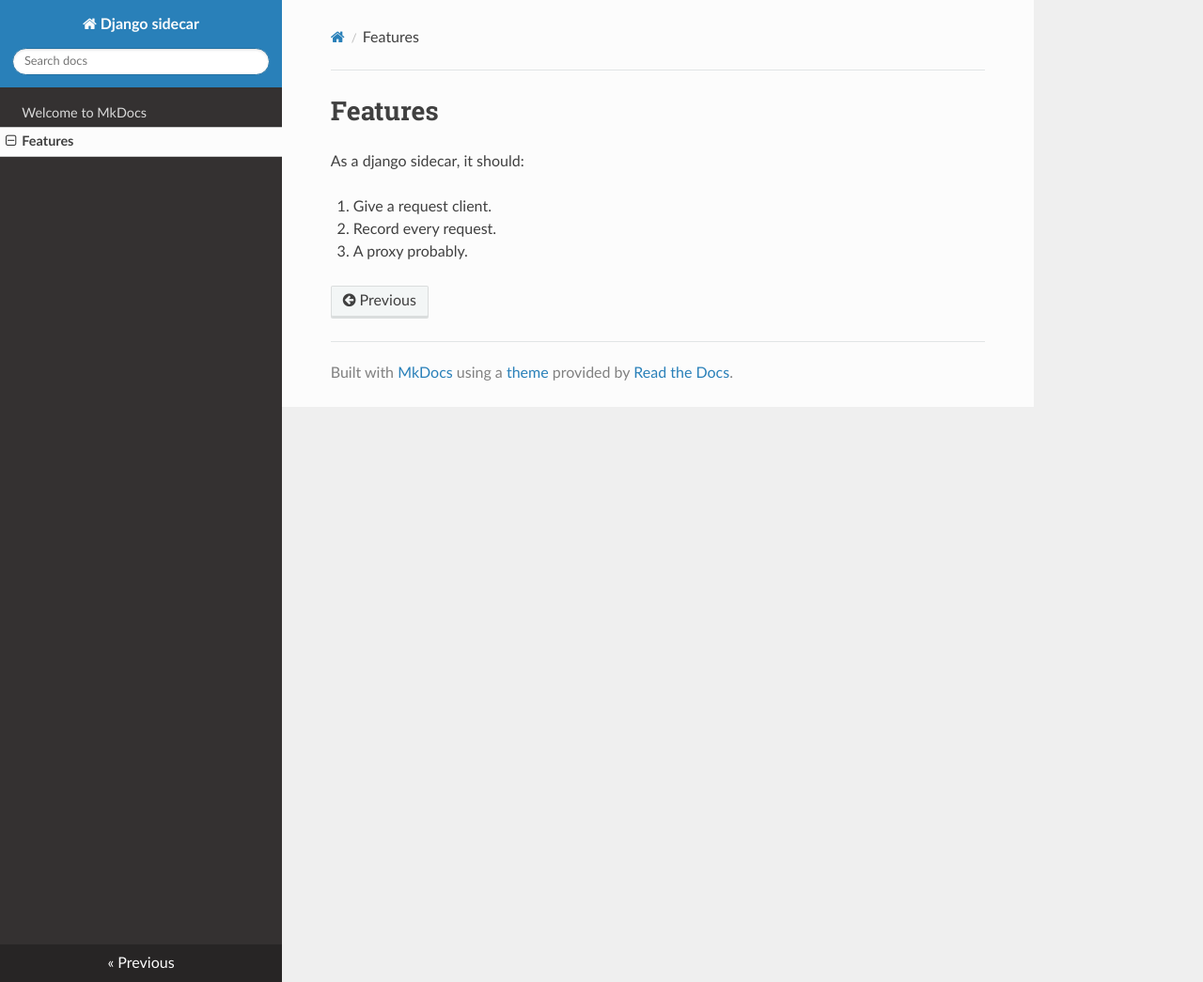
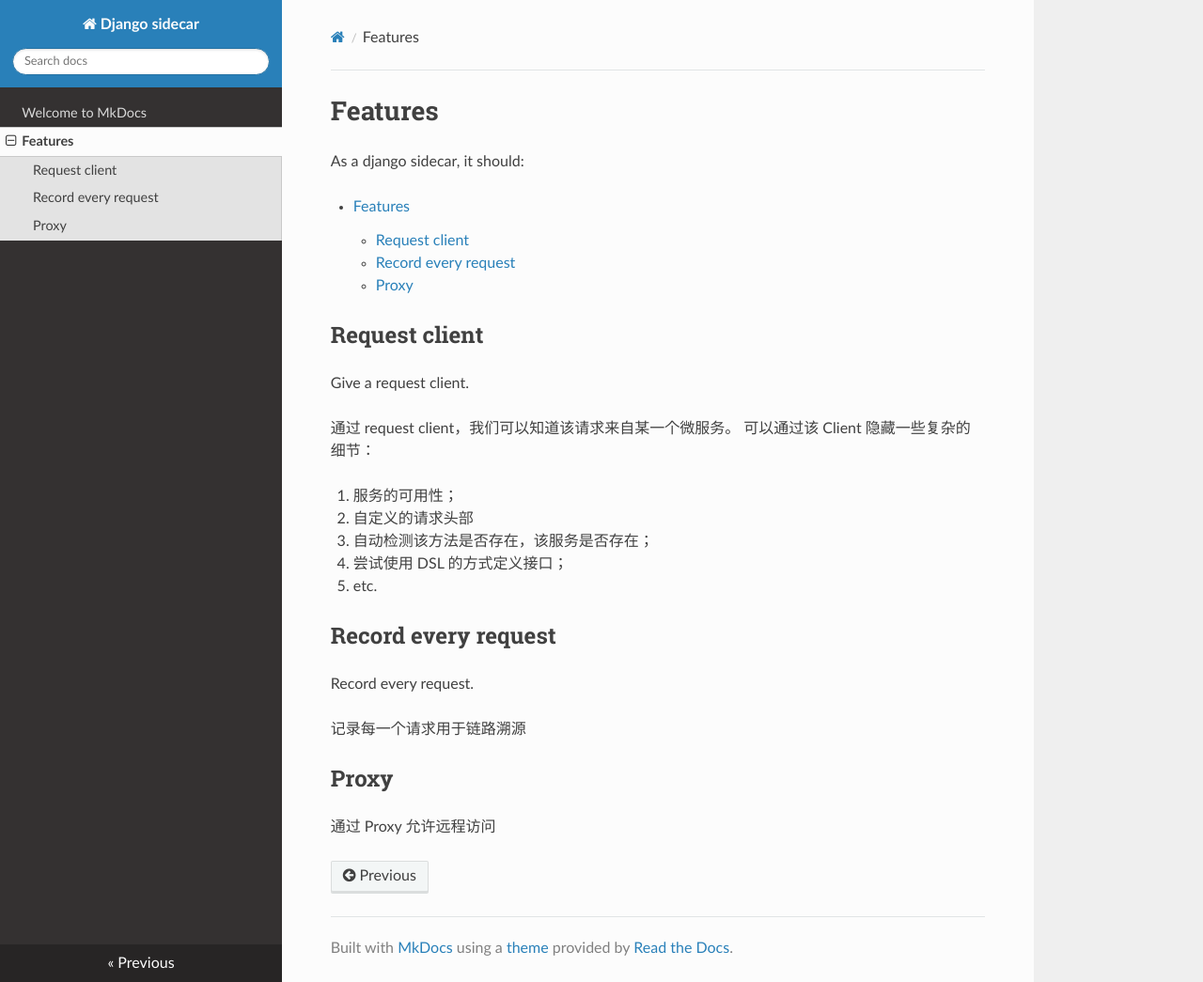
Before and after one commit to Svtter/django_sidecar, an MkDocs documentation site: the page built from docs/docs/features.md, in a window 1280 px wide and 1045 px high. Shown: the whole window at 94% size. Built offline with MkDocs 1.6.1, drawn with Linux system fonts in a browser that asks for light colours; nearby versions of some CDN libraries.

Commit message:
feat: add docs

```diff
--- a/docs/docs/features.md
+++ b/docs/docs/features.md
@@ -2,6 +2,27 @@
 
 As a django sidecar, it should:
 
-1. Give a request client.
-2. Record every request.
-3. A proxy probably.
+[TOC]
+
+## Request client
+
+Give a request client.
+
+通过 request client，我们可以知道该请求来自某一个微服务。
+可以通过该 Client 隐藏一些复杂的细节：
+
+1. 服务的可用性；
+2. 自定义的请求头部
+3. 自动检测该方法是否存在，该服务是否存在；
+4. 尝试使用 DSL 的方式定义接口；
+5. etc.
+
+## Record every request
+
+Record every request.
+
+记录每一个请求用于链路溯源
+
+## Proxy
+
+通过 Proxy 允许远程访问
--- a/setup.py
+++ b/setup.py
@@ -5,9 +5,9 @@ from django_sidecar import __version__
 
 # read the contents of your README file
 from pathlib import Path
+
 this_directory = Path(__file__).parent
 long_description = (this_directory / "README.md").read_text()
-
 
 setup(
     name='django_sidecar',
@@ -19,5 +19,4 @@ setup(
     packages=['django_sidecar'],
     # other arguments omitted
     long_description=long_description,
-    long_description_content_type='text/markdown'
-)
+    long_description_content_type='text/markdown')
```
Also changed, not shown: 1 other file.
